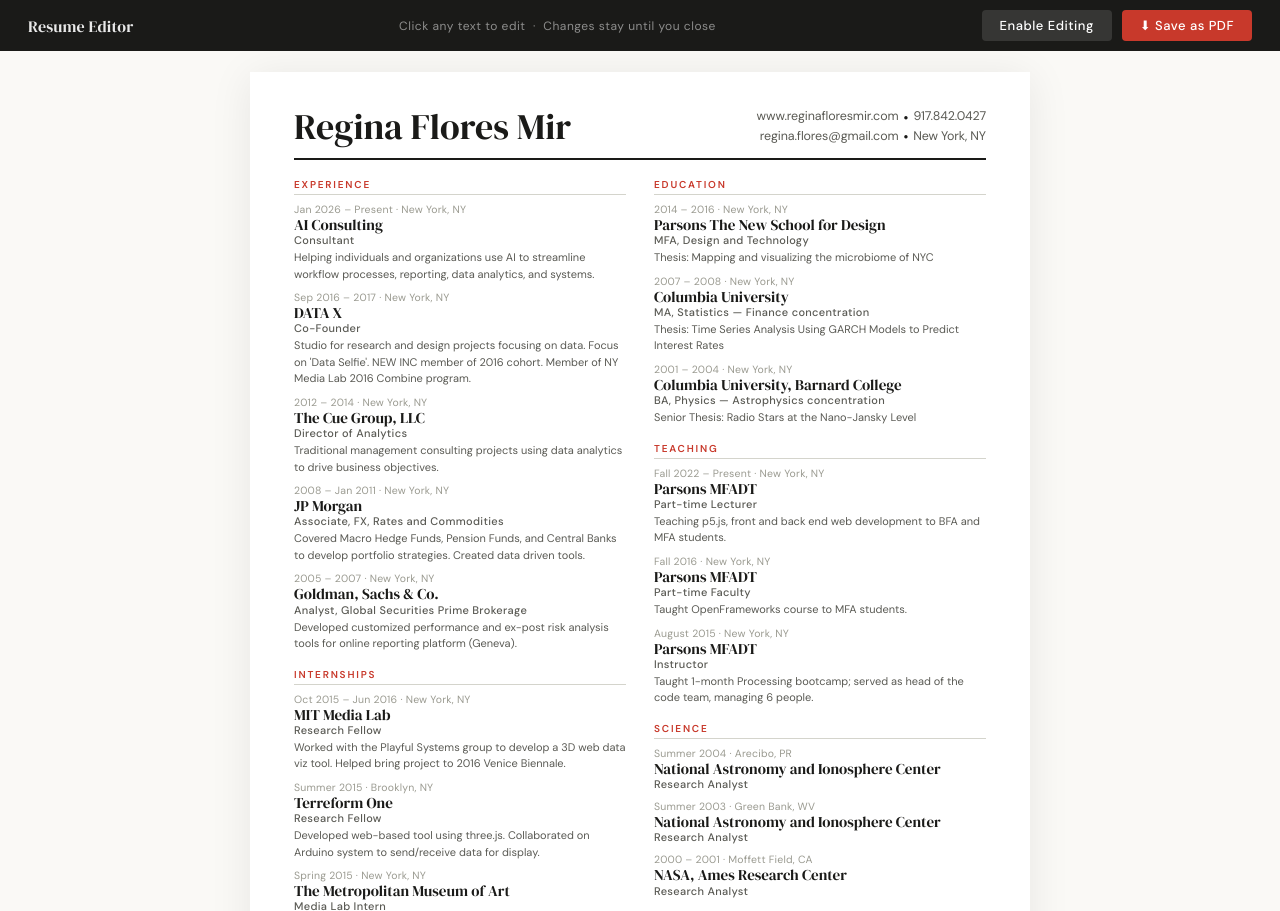
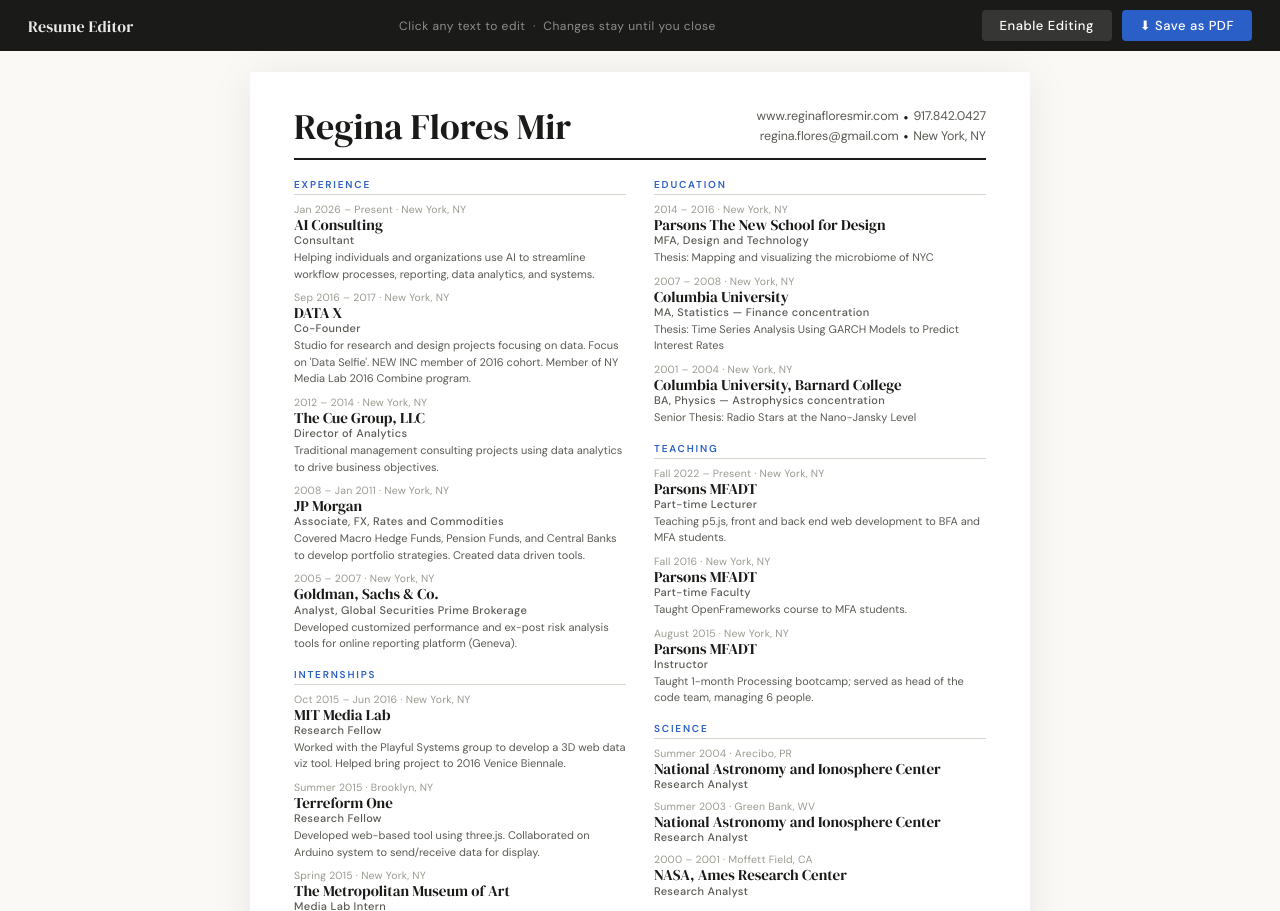
Before and after one commit to reginaflores/resumeEditor, a plain HTML site: page index.html in a window 1280 px wide. Shown: the top 911 px of the page. Drawn offline with Linux system fonts and the light colour scheme.

Commit message:
Update resume content and styling

```diff
--- a/index.html
+++ b/index.html
@@ -11,7 +11,7 @@
     --mid: #5a5a54;
     --light: #9a9a90;
     --rule: #d4d4cc;
-    --accent: #c8392b;
+    --accent: #2b5fc8;
     --bg: #faf9f6;
     --paper: #ffffff;
   }
@@ -218,6 +218,9 @@
   body.edit-mode #edit-badge { display: inline-block; }
 
   /* ── Print ── */
+  @page {
+    margin: 0;
+  }
   @media print {
     #toolbar { display: none !important; }
     body { background: white; }
@@ -226,7 +229,7 @@
       width: 100%;
       max-width: none;
       box-shadow: none;
-      padding: 28px 36px;
+      padding: 48px 36px 28px;
     }
     [contenteditable] { background: transparent !important; box-shadow: none !important; }
   }
```
